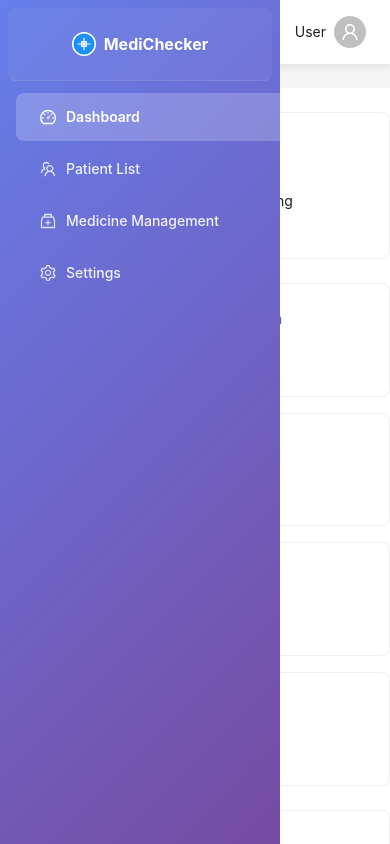
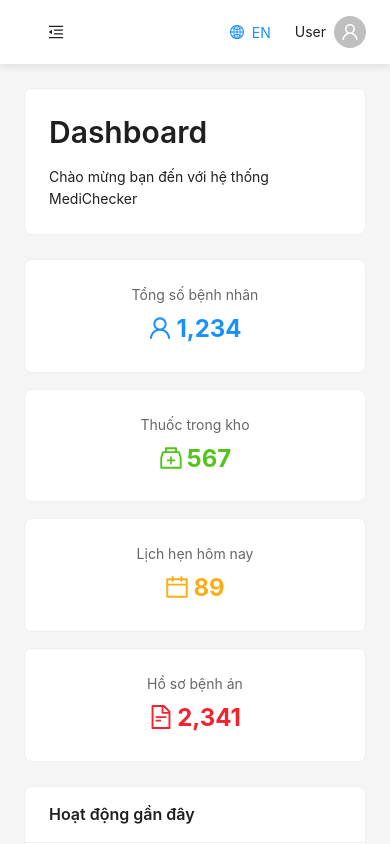
Before and after one commit to longpq33/medichecker, a React (Vite) app: page / in a window 390 px wide. Built offline with nearby package versions, Linux system fonts and the light colour scheme; no server answers.

Commit message:
update menu

```diff
--- a/src/app/app.css
+++ b/src/app/app.css
@@ -38,12 +38,16 @@ html, body {
   width: 100% !important;
   min-width: 0;
   overflow-x: hidden;
+  flex: 1;
 }
 
 .ant-layout.ant-layout-has-sider > .ant-layout-content {
   width: 100% !important;
   min-width: 0;
   overflow-x: hidden;
+  max-width: 100%;
+  padding: 24px;
+  box-sizing: border-box;
 }
 
 /* Override Ant Design's problematic CSS - Specific fix for the issue */
@@ -52,6 +56,7 @@ html, body {
   width: 100% !important;
   min-width: 0;
   overflow-x: hidden;
+  max-width: 100%;
 }
 
 /* Additional specific overrides for the exact CSS selector */
@@ -59,36 +64,129 @@ html, body {
   width: 100% !important;
   min-width: 0;
   overflow-x: hidden;
+  flex: 1;
 }
 
 :where(.css-dev-only-do-not-override-1vjf2v5).ant-layout.ant-layout-has-sider > .ant-layout-content {
   width: 100% !important;
   min-width: 0;
   overflow-x: hidden;
+  max-width: 100%;
+  padding: 24px;
+  box-sizing: border-box;
 }
 
-/* Additional layout fixes */
+/* Fixed Sidebar */
 .ant-layout-sider {
   flex-shrink: 0 !important;
   overflow-x: hidden;
+  position: fixed !important;
+  height: 100vh;
+  z-index: 1000;
+  left: 0;
+  top: 0;
+  transition: width 0.2s ease;
 }
 
+.ant-layout-sider-children {
+  height: 100%;
+  overflow-y: auto;
+  overflow-x: hidden;
+}
+
+/* Menu fixes */
+.ant-menu {
+  width: 100% !important;
+  max-width: 100% !important;
+}
+
+.ant-menu-item {
+  width: calc(100% - 32px) !important;
+  max-width: calc(100% - 32px) !important;
+  margin: 4px 16px !important;
+  overflow: hidden !important;
+}
+
+.ant-menu-title-content {
+  overflow: hidden !important;
+  text-overflow: ellipsis !important;
+  white-space: nowrap !important;
+  max-width: 100% !important;
+}
+
+/* Collapsed sidebar state */
+.ant-layout-sider-collapsed .ant-menu-item {
+  width: calc(100% - 16px) !important;
+  max-width: calc(100% - 16px) !important;
+  margin: 4px 8px !important;
+  padding: 0 8px !important;
+}
+
+.ant-layout-sider-collapsed .ant-menu-title-content {
+  display: none !important;
+}
+
+.ant-layout-sider-collapsed .ant-menu-item .anticon {
+  margin-right: 0 !important;
+  font-size: 18px !important;
+}
+
+/* Content area with sidebar offset */
+.ant-layout.ant-layout-has-sider > .ant-layout {
+  margin-left: 280px !important; /* Match sidebar width */
+  width: calc(100% - 280px) !important;
+  min-width: 0;
+  overflow-x: hidden;
+  transition: margin-left 0.2s ease, width 0.2s ease;
+}
+
+/* Collapsed sidebar state */
+.ant-layout.ant-layout-has-sider.ant-layout-sider-collapsed > .ant-layout {
+  margin-left: 80px !important; /* Match collapsed sidebar width */
+  width: calc(100% - 80px) !important;
+}
+
+/* Content fixes */
 .ant-layout-content {
   flex: 1 !important;
   min-width: 0 !important;
   overflow-x: hidden;
   max-width: 100%;
+  padding: 24px;
+  box-sizing: border-box;
 }
 
 /* Table container fixes */
 .ant-table-wrapper {
   overflow-x: auto;
   max-width: 100%;
+  width: 100%;
 }
 
 .ant-table {
   min-width: 0;
   max-width: 100%;
+  width: 100%;
+}
+
+/* Card container fixes */
+.ant-card {
+  max-width: 100%;
+  width: 100%;
+  box-sizing: border-box;
+}
+
+.ant-card-body {
+  max-width: 100%;
+  width: 100%;
+  box-sizing: border-box;
+}
+
+/* Form container fixes */
+.ant-form {
+  max-width: 100%;
+  width: 100%;
+  box-sizing: border-box;
 }
 
 /* Responsive fixes */
@@ -97,14 +195,30 @@ html, body {
     position: fixed !important;
     z-index: 1000;
     height: 100vh;
+    transform: translateX(-100%);
+    transition: transform 0.3s ease;
+  }
+
+  .ant-layout-sider.ant-layout-sider-collapsed {
+    transform: translateX(0);
   }
 
   .ant-layout.ant-layout-has-sider > .ant-layout {
     margin-left: 0 !important;
+    width: 100% !important;
+  }
+
+  .ant-layout.ant-layout-has-sider.ant-layout-sider-collapsed > .ant-layout {
+    margin-left: 0 !important;
+    width: 100% !important;
   }
 
   .ant-table-wrapper {
     overflow-x: auto;
+  }
+
+  .ant-layout-content {
+    padding: 16px;
   }
 }
 
--- a/src/layouts/MainLayout/index.tsx
+++ b/src/layouts/MainLayout/index.tsx
@@ -7,7 +7,6 @@ import {
   UserOutlined,
   LogoutOutlined,
   DashboardOutlined,
-  SettingOutlined,
   TeamOutlined,
   MedicineBoxOutlined,
 } from '@ant-design/icons'
@@ -51,12 +50,6 @@ export const MainLayout: React.FC = () => {
       label: t('navigation.medicineManagement'),
       onClick: () => navigate('/medicines'),
     },
-    {
-      key: '/settings',
-      icon: <SettingOutlined />,
-      label: t('navigation.settings'),
-      onClick: () => navigate('/settings'),
-    },
   ]
 
   const userMenuItems = [
@@ -75,7 +68,7 @@ export const MainLayout: React.FC = () => {
   ]
 
   return (
-    <StyledLayout>
+    <StyledLayout className={sidebarCollapsed ? 'ant-layout-sider-collapsed' : ''}>
       <StyledSider
         trigger={null}
         collapsible
@@ -102,7 +95,7 @@ export const MainLayout: React.FC = () => {
         />
       </StyledSider>
 
-      <MainContentLayout>
+      <MainContentLayout className={sidebarCollapsed ? 'ant-layout-sider-collapsed' : ''}>
         <StyledHeader>
           <Button
             type="text"
--- a/src/layouts/MainLayout/styled.ts
+++ b/src/layouts/MainLayout/styled.ts
@@ -11,15 +11,25 @@ export const StyledLayout = styled(Layout)`
 
 export const StyledSider = styled(Sider)`
   background: linear-gradient(135deg, #667eea 0%, #764ba2 100%) !important;
+  position: fixed !important;
+  height: 100vh;
+  z-index: 1000;
+  left: 0;
+  top: 0;
 
   .ant-layout-sider-children {
     display: flex;
     flex-direction: column;
+    height: 100%;
+    overflow-y: auto;
+    overflow-x: hidden;
   }
 
   .ant-menu {
     background: transparent !important;
     border-right: none !important;
+    flex: 1;
+    width: 100% !important;
   }
 
   .ant-menu-item {
@@ -27,6 +37,8 @@ export const StyledSider = styled(Sider)`
     border-radius: 8px !important;
     height: 48px !important;
     line-height: 48px !important;
+    width: calc(100% - 32px) !important;
+    max-width: calc(100% - 32px) !important;
 
     &:hover {
       background: rgba(255, 255, 255, 0.1) !important;
@@ -46,6 +58,7 @@ export const StyledSider = styled(Sider)`
   .ant-menu-item .anticon {
     color: rgba(255, 255, 255, 0.8) !important;
     font-size: 16px !important;
+    margin-right: 12px !important;
   }
 
   .ant-menu-item-selected .anticon {
@@ -55,11 +68,33 @@ export const StyledSider = styled(Sider)`
   .ant-menu-title-content {
     color: rgba(255, 255, 255, 0.9) !important;
     font-weight: 500 !important;
+    overflow: hidden !important;
+    text-overflow: ellipsis !important;
+    white-space: nowrap !important;
   }
 
   .ant-menu-item-selected .ant-menu-title-content {
     color: #ffffff !important;
     font-weight: 600 !important;
+  }
+
+  /* Collapsed state fixes */
+  &.ant-layout-sider-collapsed {
+    .ant-menu-item {
+      margin: 4px 8px !important;
+      width: calc(100% - 16px) !important;
+      max-width: calc(100% - 16px) !important;
+      padding: 0 8px !important;
+    }
+
+    .ant-menu-item .anticon {
+      margin-right: 0 !important;
+      font-size: 18px !important;
+    }
+
+    .ant-menu-title-content {
+      display: none !important;
+    }
   }
 `
 
@@ -72,18 +107,21 @@ export const StyledHeader = styled(Header)`
   box-shadow: 0 2px 8px rgba(0, 0, 0, 0.1);
   width: 100% !important;
   min-width: 0;
+  height: 64px;
+  position: sticky;
+  top: 0;
+  z-index: 999;
 `
 
 export const StyledContent = styled(Content)`
-  margin: 24px;
   padding: 24px;
-  background: #fff;
-  border-radius: 8px;
-  min-height: calc(100vh - 112px);
+  background: transparent;
+  min-height: calc(100vh - 64px);
   width: 100% !important;
   min-width: 0;
-  overflow-x: auto;
+  overflow-x: hidden;
   max-width: 100%;
+  box-sizing: border-box;
 `
 
 export const Logo = styled.div`
@@ -99,6 +137,7 @@ export const Logo = styled.div`
   background: rgba(255, 255, 255, 0.05);
   margin: 8px;
   border-radius: 8px;
+  flex-shrink: 0;
 
   img {
     display: block;
@@ -121,4 +160,9 @@ export const MainContentLayout = styled(Layout)`
   width: 100% !important;
   min-width: 0;
   overflow-x: hidden;
+  margin-left: 280px;
+
+  @media (max-width: 768px) {
+    margin-left: 0;
+  }
 `
```
